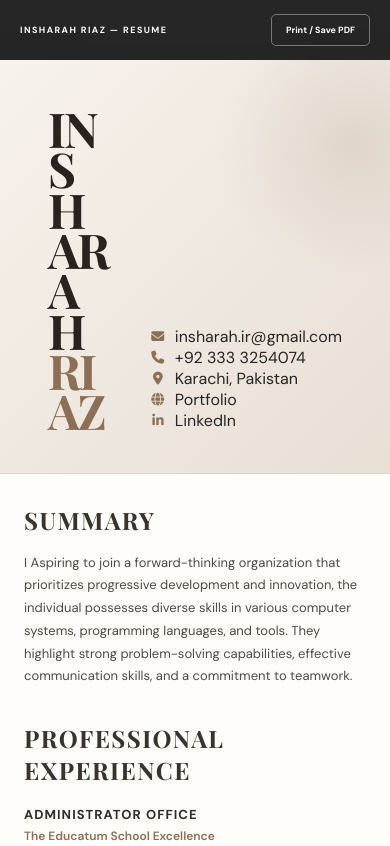
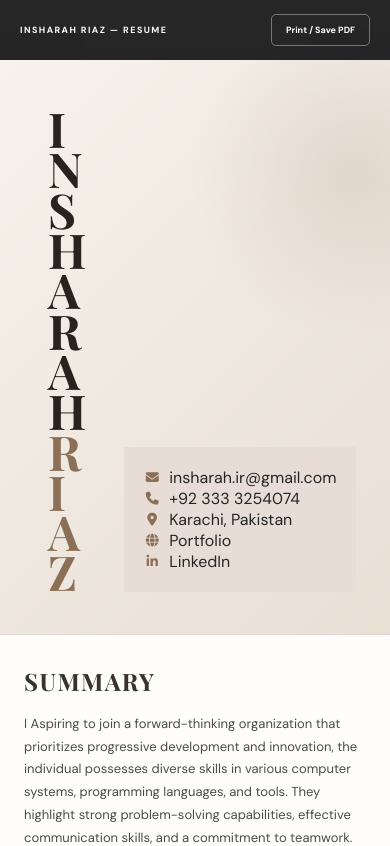
Before and after one commit to Insharah05678/my-angular-resume, an Angular app: page / in a window 390 px wide. Shown: the top 846 px of the page. Built offline with nearby package versions, Linux system fonts and the light colour scheme.

Commit message:
fix mobile header

```diff
--- a/src/app/components/resume-header/resume-header.component.html
+++ b/src/app/components/resume-header/resume-header.component.html
@@ -4,6 +4,7 @@
     <h1>INSHARAH<br><span>RIAZ</span></h1>
   </div>
 
+  <div class="header-wrapper">
   <div class="hero-contact">
 
   <a href="mailto:insharah.ir@gmail.com">
@@ -38,3 +39,5 @@
   </a>
 
 </div>
+</div>
+</header>
--- a/src/app/components/resume-header/resume-header.component.scss
+++ b/src/app/components/resume-header/resume-header.component.scss
@@ -49,8 +49,43 @@ h1 span { color: var(--accent); }
   color: var(--accent);
 }
 
-.header {
-  width: 100%;
-  max-width: 800px;
-  margin: 0 auto;
+.header-wrapper {
+  display: flex;
+  justify-content: space-between;
+  align-items: center;
+  padding: 40px 60px;
+  background: #e8ddd6;
 }
+
+.name {
+  font-size: 4rem;
+  line-height: 0.9;
+  font-family: serif;
+}
+
+.contact-info {
+  display: flex;
+  flex-direction: column;
+  gap: 5px;
+  text-align: left;
+}
+
+/* === YEH MOBILE FIX HAI === */
+@media (max-width: 768px) {
+  .header-wrapper {
+    flex-direction: column; /* ab side by side nahi, upar neeche */
+    align-items: flex-start;
+    padding: 20px;
+    gap: 20px;
+  }
+
+  .name {
+    font-size: 2.5rem; /* mobile pe chhota font */
+  }
+
+  .contact-info {
+    width: 100%;
+    word-break: break-all; /* lamba email/link toot jayega */
+    font-size: 14px;
+  }
+}
```
Also changed, not shown: 3 other files (tests, documents, lock files or other folders).
